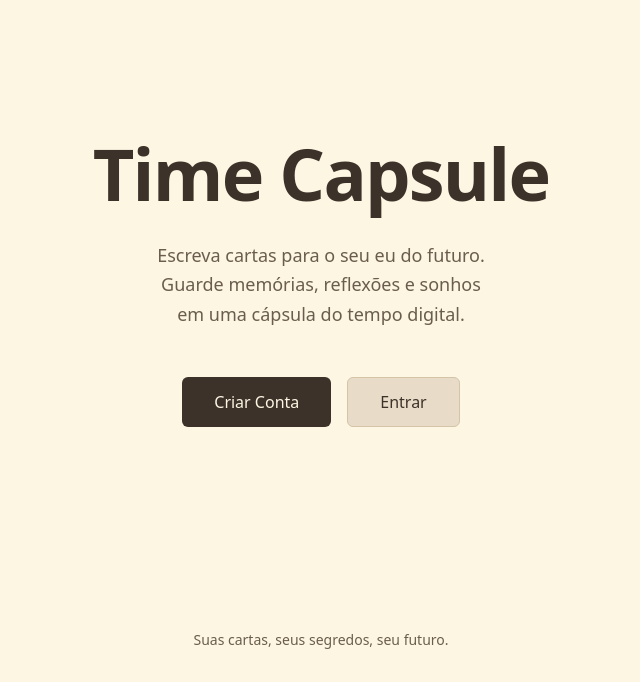
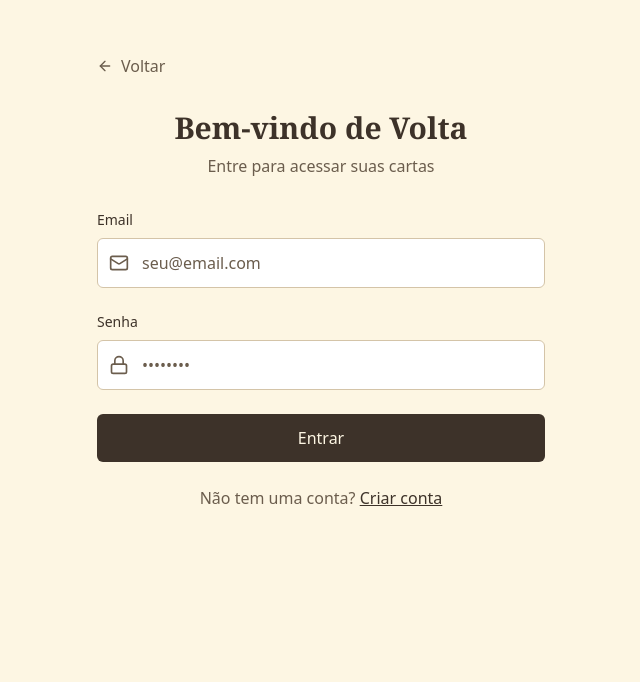
Before and after one commit to devanaclimgo/time-capsule, a React (Vite) app in the folder frontend/: page /login in a window 1280 px wide. Shown: the part 118-800 px from the top of the page, without its empty margins (319-959 px from the left). Built offline with nearby package versions, Linux system fonts and the light colour scheme.

Commit message:
refactor: moved landig page to landing folder and created app router with file paths

```diff
--- a/frontend/src/App.tsx
+++ b/frontend/src/App.tsx
@@ -1,37 +1,18 @@
-import { Link } from "react-router-dom";
-import { SparkleTitle } from "./components/sparkle-title";
-import "./index.css"
+import { Routes, Route } from "react-router-dom";
+import LandingPage from "./landing/page";
+import SignUpPage from "./sign_up/page";
+import LoginPage from "./login/page";
+import DashboardPage from "./dashboard/page";
+import WriteLetterPage from "./write/page";
 
-export default function LandingPage() {
+export default function AppRouter() {
   return (
-    <main className="min-h-screen bg-background flex flex-col items-center justify-center px-4">
-      <div className="max-w-2xl mx-auto text-center space-y-8">
-        <SparkleTitle />
-
-        <p className="text-lg text-muted-foreground leading-relaxed max-w-md mx-auto text-balance">
-          Escreva cartas para o seu eu do futuro. Guarde memórias, reflexões e
-          sonhos em uma cápsula do tempo digital.
-        </p>
-
-        <div className="flex flex-col sm:flex-row gap-4 justify-center pt-4">
-          <Link
-            to="/sign_in"
-            className="inline-flex items-center justify-center px-8 py-3 bg-primary text-primary-foreground font-medium rounded-md hover:opacity-90 transition-opacity"
-          >
-            Criar Conta
-          </Link>
-          <Link
-            to="/login"
-            className="inline-flex items-center justify-center px-8 py-3 bg-secondary text-secondary-foreground font-medium rounded-md border border-border hover:bg-accent/20 transition-colors"
-          >
-            Entrar
-          </Link>
-        </div>
-      </div>
-
-      <footer className="absolute bottom-8 text-sm text-muted-foreground">
-        Suas cartas, seus segredos, seu futuro.
-      </footer>
-    </main>
+    <Routes>
+      <Route path="/" element={<LandingPage />} />
+      <Route path="/sign_up" element={<SignUpPage />} />
+      <Route path="/login" element={<LoginPage />} />
+      <Route path="/dashboard" element={<DashboardPage />} />
+      <Route path="/write" element={<WriteLetterPage />} />
+    </Routes>
   );
 }
```
